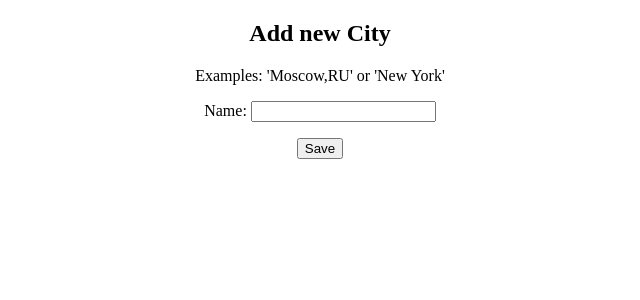
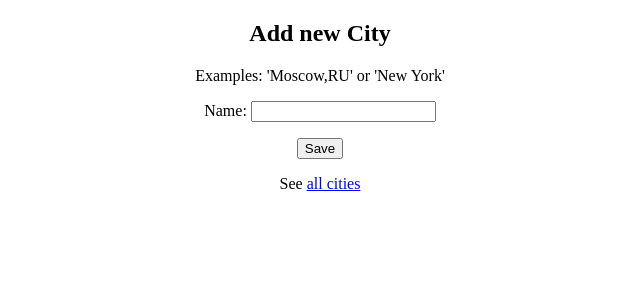
Before and after one commit to akivo4ka/mysite, a Django app: page /weather/city/add/ in a window 1280 px wide. Shown: the top 300 px of the page, without its empty margins (320-960 px from the left). Run offline with Django 3.2, Linux system fonts and the light colour scheme.

Commit message:
Update city_add

```diff
--- a/weather/templates/weather/city_add.html
+++ b/weather/templates/weather/city_add.html
@@ -15,5 +15,12 @@
         <input type="submit" value="Save">
     </form>
 </div>
+{% if not form.is_valid %}
+<div style="text-align:center;">
+    <p>
+        See <a href="{% url 'weather:index' %}">all cities</a>
+    </p>
+</div>
+{% endif %}
 </body>
 </html>
```
